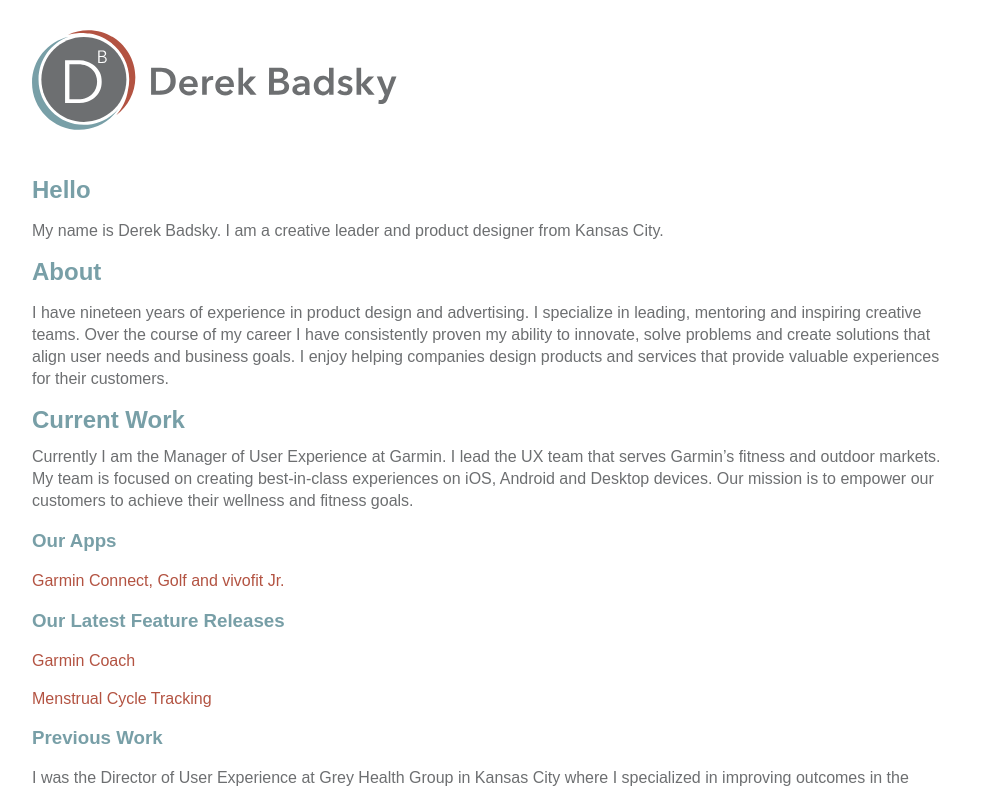
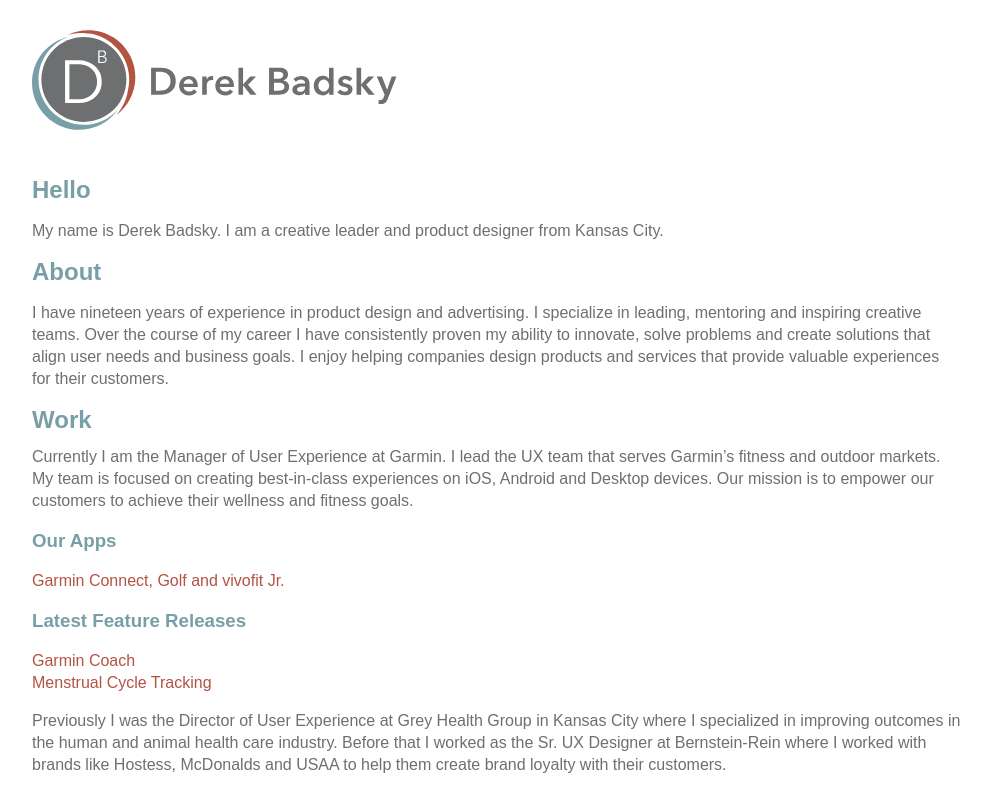
Before and after one commit to derekbadsky/derekbadsky.github.io, a plain HTML site: page index.html in a window 1280 px wide. Shown: the top 786 px of the page, without its empty margins (143-1134 px from the left). Drawn offline with Linux system fonts and the light colour scheme.

Commit message:
Update index.html

```diff
--- a/index.html
+++ b/index.html
@@ -25,15 +25,14 @@
       <p>My name is Derek Badsky. I am a creative leader and product designer from Kansas City.</p>
       <H2>About</h2>
       <p>I have nineteen years of experience in product design and advertising. I specialize in leading, mentoring and inspiring creative teams. Over the course of my career I have consistently proven my ability to innovate, solve problems and create solutions that align user needs and business goals. I enjoy helping companies design products and services that provide valuable experiences for their customers.</p>
-      <h2>Current Work</</h2>
+      <h2>Work</</h2>
       <p>Currently I am the Manager of User Experience at Garmin. I lead the UX team that serves Garmin’s fitness and outdoor markets. My team is focused on creating best-in-class experiences on iOS, Android and Desktop devices. Our mission is to empower our customers to achieve their wellness and fitness goals.</p>
       <h3>Our Apps</h3>
       <p><a href="https://connect.garmin.com">Garmin Connect, Golf and vivofit Jr.</a></p>
-      <h3>Our Latest Feature Releases</h3>
-      <p><a href="https://connect.garmin.com/features/coach/">Garmin Coach</a></p>
-      <p><a href="https://connect.garmin.com/features/menstrual-cycle-tracking/">Menstrual Cycle Tracking</a></p>
-      <h3>Previous Work</h3>
-      <p>I was the Director of User Experience at Grey Health Group in Kansas City where I specialized in improving outcomes in the human and animal health care industry. Before that I worked as the Sr. UX Designer at Bernstein-Rein where I worked with brands like Hostess, McDonalds and USAA to help them create brand loyalty with their customers.</p>
+      <h3>Latest Feature Releases</h3>
+      <p><a href="https://connect.garmin.com/features/coach/">Garmin Coach</a></br>
+      <a href="https://connect.garmin.com/features/menstrual-cycle-tracking/">Menstrual Cycle Tracking</a></p>
+      <p>Previously I was the Director of User Experience at Grey Health Group in Kansas City where I specialized in improving outcomes in the human and animal health care industry. Before that I worked as the Sr. UX Designer at Bernstein-Rein where I worked with brands like Hostess, McDonalds and USAA to help them create brand loyalty with their customers.</p>
       <p><a href="https://www.linkedin.com/pub/derek-badsky/7/5b3/675"><img src="https://static.licdn.com/scds/common/u/img/webpromo/btn_profile_greytxt_80x15.png" width="80" height="15" border="0" alt="View Derek Badsky's profile on LinkedIn"></a></p>
     </div>
   </div>
```
